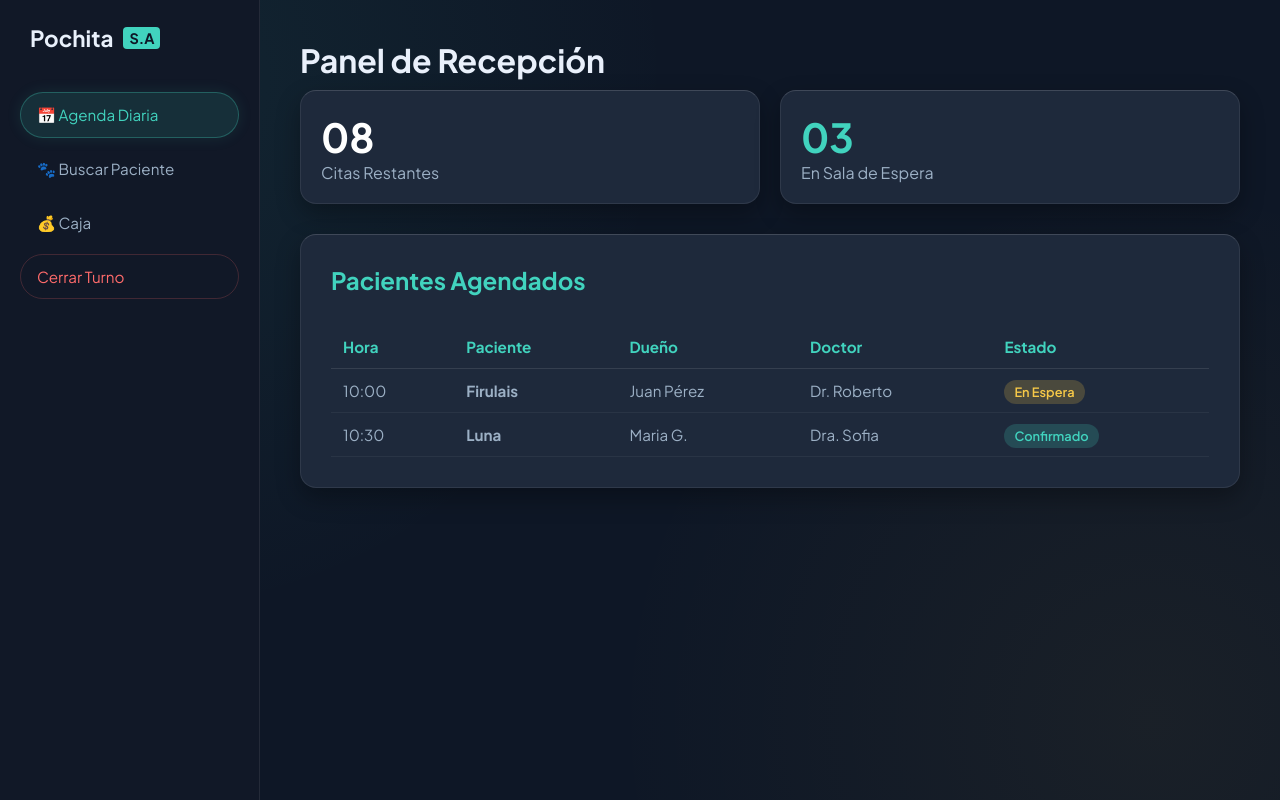
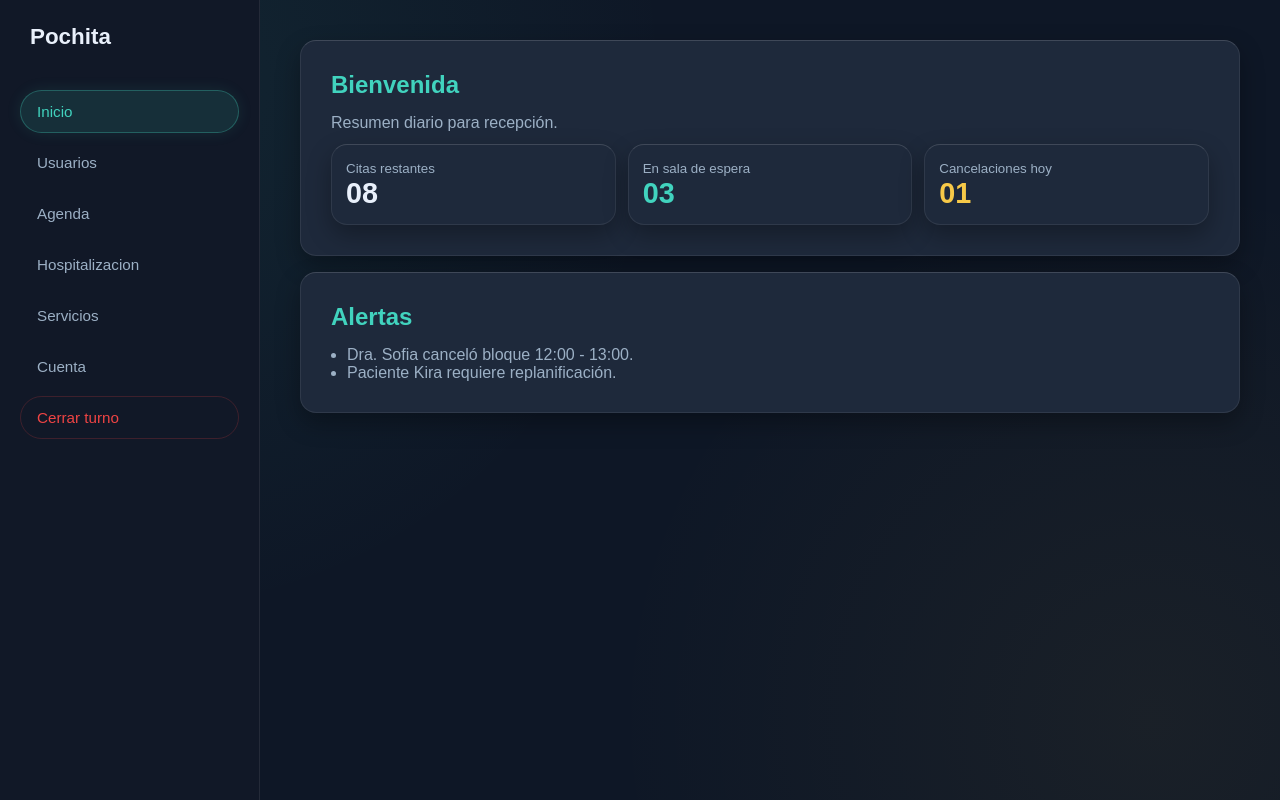
Before and after one commit to JdanFdez2002/Pochita-S.A, a Django app: template usuarios/templates/usuarios/recepcionista/dashboard.html in a window 1280 px wide. Run offline with Django 5.2, Linux system fonts and the light colour scheme; the template is opened without the code that fills it, so the values that code supplies are empty.

Commit message:
Dashboard recepcionista sistema principal listo

```diff
--- a/usuarios/static/usuarios/dashboard.css
+++ b/usuarios/static/usuarios/dashboard.css
@@ -44,9 +44,10 @@ body, html {
 }
 
 /* --- LAYOUT --- */
+.layout,
 .dashboard-wrapper {
     display: flex;
-    height: 100vh;
+    min-height: 100vh;
     overflow: hidden;
 }
 
@@ -73,6 +74,26 @@ body, html {
     gap: 10px;
 }
 
+.menu {
+    display: flex;
+    flex-direction: column;
+    gap: 8px;
+}
+
+.menu-link {
+    padding: 12px 16px;
+    color: var(--text-muted);
+    text-decoration: none;
+    border-radius: 50px;
+    transition: all 0.3s ease;
+    font-weight: 500;
+    border: 1px solid transparent;
+    display: flex;
+    align-items: center;
+    gap: 12px;
+    font-size: 0.95rem;
+}
+
 /* La pastilla "S.A" estilo tu logo */
 .brand span {
     background: var(--primary);
@@ -88,7 +109,8 @@ body, html {
     gap: 8px;
 }
 
-.nav-item {
+.nav-item,
+.menu-link {
     padding: 12px 16px;
     color: var(--text-muted);
     text-decoration: none;
@@ -103,7 +125,9 @@ body, html {
 }
 
 /* Estado Hover y Activo (Estilo Turquesa) */
-.nav-item:hover, .nav-item.active {
+.nav-item:hover, .nav-item.active,
+.menu-link:hover, .menu-link.is-active,
+.menu-link.active {
     background-color: rgba(65, 211, 190, 0.12); /* Fondo turquesa transparente */
     color: var(--primary);
     border-color: rgba(65, 211, 190, 0.3);
@@ -111,18 +135,26 @@ body, html {
 }
 
 /* Botón de volver abajo */
-.nav-item.logout {
+.nav-item.logout,
+.menu-link.logout {
     margin-top: auto;
     color: #ef4444;
     border-color: rgba(239, 68, 68, 0.2);
 }
-.nav-item.logout:hover {
+.nav-item.logout:hover,
+.menu-link.logout:hover {
     background-color: rgba(239, 68, 68, 0.1);
 }
 
 /* --- 2. CONTENIDO (DERECHA) --- */
 .main-content {
     flex-grow: 1;
+    padding: 40px;
+    overflow-y: auto;
+}
+
+.content {
+    flex: 1;
     padding: 40px;
     overflow-y: auto;
 }
@@ -147,7 +179,8 @@ body, html {
     animation: fadeIn 0.4s ease;
 }
 
-.dashboard-section.active {
+.dashboard-section.active,
+.dashboard-section.is-active {
     display: block;
 }
 
@@ -174,6 +207,20 @@ body, html {
     to { opacity: 1; transform: translateY(0); }
 }
 
+/* --- RECEPCIONISTA (helpers) --- */
+.recep-hero { margin-bottom: 24px; }
+.recep-hero .pill {
+    background: rgba(65, 211, 190, 0.15);
+    border: 1px solid rgba(65, 211, 190, 0.3);
+    color: #41d3be;
+    display: inline-flex;
+    padding: 6px 12px;
+    border-radius: 999px;
+    font-weight: 700;
+}
+.recep-hero h1 { margin: 10px 0 6px; color: #fff; }
+.recep-hero p { color: var(--text-muted); margin: 0; }
+
 /* Responsive */
 @media (max-width: 768px) {
     .sidebar { display: none; }
--- a/usuarios/templates/usuarios/recepcionista/dashboard.html
+++ b/usuarios/templates/usuarios/recepcionista/dashboard.html
@@ -1,146 +1,40 @@
+{% extends "usuarios/base.html" %}
 {% load static %}
-<!DOCTYPE html>
-<html lang="es">
-<head>
-    <meta charset="UTF-8">
-    <meta name="viewport" content="width=device-width, initial-scale=1.0">
-    <title>Recepción | Pochita S.A</title>
 
-    <link rel="preconnect" href="https://fonts.googleapis.com">
-    <link rel="preconnect" href="https://fonts.gstatic.com" crossorigin>
-    <link href="https://fonts.googleapis.com/css2?family=Plus+Jakarta+Sans:wght@400;600;700&display=swap" rel="stylesheet">
+{% block title %}Recepcionista | Pochita S.A{% endblock %}
 
-    <link rel="stylesheet" href="{% static 'usuarios/dashboard.css' %}">
+{% block sidebar_menu %}
+    <a href="#" class="menu-link is-active" data-target="sec-inicio">Inicio</a>
+    <a href="#" class="menu-link" data-target="sec-usuarios">Usuarios</a>
+    <a href="#" class="menu-link" data-target="sec-agenda">Agenda</a>
+    <a href="#" class="menu-link" data-target="sec-hosp">Hospitalizacion</a>
+    <a href="#" class="menu-link" data-target="sec-servicios">Servicios</a>
+    <a href="#" class="menu-link" data-target="sec-cuenta">Cuenta</a>
+    <a href="/" class="menu-link logout">Cerrar turno</a>
+{% endblock %}
 
-    <style>
-        .table-responsive { width: 100%; overflow-x: auto; }
-        .recep-table { width: 100%; border-collapse: collapse; margin-top: 15px; font-size: 0.95rem; }
-        .recep-table th { text-align: left; padding: 12px; color: var(--primary); border-bottom: 1px solid rgba(255,255,255,0.1); }
-        .recep-table td { padding: 12px; border-bottom: 1px solid rgba(255,255,255,0.05); color: var(--text-muted); }
+{% block dashboard_content %}
+    <section id="sec-inicio" class="dashboard-section is-active">
+        {% include "usuarios/recepcionista/include/inicio.html" %}
+    </section>
 
-        .status-badge { padding: 4px 10px; border-radius: 20px; font-size: 0.8rem; font-weight: 600; }
-        .status-wait { background: rgba(247, 201, 72, 0.2); color: #f7c948; } /* Amarillo */
-        .status-ok { background: rgba(65, 211, 190, 0.2); color: #41d3be; }   /* Turquesa */
-    </style>
-</head>
-<body>
+    <section id="sec-usuarios" class="dashboard-section">
+        {% include "usuarios/recepcionista/include/usuarios.html" %}
+    </section>
 
-    <div class="dashboard-wrapper">
+    <section id="sec-agenda" class="dashboard-section">
+        {% include "usuarios/recepcionista/include/agenda.html" %}
+    </section>
 
-        <nav class="sidebar">
-            <div class="brand">
-                Pochita <span>S.A</span>
-            </div>
+    <section id="sec-hosp" class="dashboard-section">
+        {% include "usuarios/recepcionista/include/hospitalizacion.html" %}
+    </section>
 
-            <div class="nav-links">
-                <a href="#" class="nav-item active" data-target="sec-agenda">
-                    📅 Agenda Diaria
-                </a>
-                <a href="#" class="nav-item" data-target="sec-pacientes">
-                    🐾 Buscar Paciente
-                </a>
-                <a href="#" class="nav-item" data-target="sec-caja">
-                    💰 Caja
-                </a>
+    <section id="sec-servicios" class="dashboard-section">
+        {% include "usuarios/recepcionista/include/servicios.html" %}
+    </section>
 
-                <a href="/" class="nav-item logout" style="margin-top: auto; color: #ff6b6b; border-color: rgba(255,107,107,0.2);">
-                    Cerrar Turno
-                </a>
-            </div>
-        </nav>
-
-        <main class="main-content">
-
-            <h1 class="header-title">Panel de Recepción</h1>
-
-            <section id="sec-agenda" class="dashboard-section active">
-
-                <div style="display: grid; grid-template-columns: repeat(auto-fit, minmax(200px, 1fr)); gap: 20px; margin-bottom: 30px;">
-                    <div class="card" style="padding: 20px;">
-                        <h2 style="margin:0; font-size: 2.5rem; color: #fff;">08</h2>
-                        <span style="color: var(--text-muted);">Citas Restantes</span>
-                    </div>
-                    <div class="card" style="padding: 20px;">
-                        <h2 style="margin:0; font-size: 2.5rem; color: var(--primary);">03</h2>
-                        <span style="color: var(--text-muted);">En Sala de Espera</span>
-                    </div>
-                </div>
-
-                <div class="card">
-                    <h2>Pacientes Agendados</h2>
-                    <div class="table-responsive">
-                        <table class="recep-table">
-                            <thead>
-                                <tr>
-                                    <th>Hora</th>
-                                    <th>Paciente</th>
-                                    <th>Dueño</th>
-                                    <th>Doctor</th>
-                                    <th>Estado</th>
-                                </tr>
-                            </thead>
-                            <tbody>
-                                <tr>
-                                    <td>10:00</td>
-                                    <td><strong>Firulais</strong></td>
-                                    <td>Juan Pérez</td>
-                                    <td>Dr. Roberto</td>
-                                    <td><span class="status-badge status-wait">En Espera</span></td>
-                                </tr>
-                                <tr>
-                                    <td>10:30</td>
-                                    <td><strong>Luna</strong></td>
-                                    <td>Maria G.</td>
-                                    <td>Dra. Sofia</td>
-                                    <td><span class="status-badge status-ok">Confirmado</span></td>
-                                </tr>
-                            </tbody>
-                        </table>
-                    </div>
-                </div>
-            </section>
-
-            <section id="sec-pacientes" class="dashboard-section">
-                <div class="card">
-                    <h2>Buscar Paciente</h2>
-                    <p style="color: var(--text-muted); margin-bottom: 15px;">Busca por nombre, RUT o chip.</p>
-
-                    <input type="text" placeholder="Escribe aquí..."
-                           style="width: 100%; padding: 12px; background: rgba(255,255,255,0.05); border: 1px solid var(--stroke); color: white; border-radius: 8px;">
-
-                    <br><br>
-                    </div>
-            </section>
-
-            <section id="sec-caja" class="dashboard-section">
-                <div class="card">
-                    <h2>Caja y Facturación</h2>
-                    <p style="color: var(--text-muted);">Módulo de pagos en desarrollo.</p>
-                </div>
-            </section>
-
-        </main>
-
-    </div>
-
-    <script>
-        document.addEventListener('DOMContentLoaded', () => {
-            const links = document.querySelectorAll('.nav-item[data-target]');
-            const sections = document.querySelectorAll('.dashboard-section');
-
-            links.forEach(link => {
-                link.addEventListener('click', (e) => {
-                    e.preventDefault();
-                    // Reset
-                    links.forEach(l => l.classList.remove('active'));
-                    sections.forEach(s => s.classList.remove('active'));
-                    // Activar
-                    link.classList.add('active');
-                    const target = document.getElementById(link.dataset.target);
-                    if(target) target.classList.add('active');
-                });
-            });
-        });
-    </script>
-</body>
-</html>
+    <section id="sec-cuenta" class="dashboard-section">
+        {% include "usuarios/recepcionista/include/cuenta.html" %}
+    </section>
+{% endblock %}
--- /dev/null
+++ b/usuarios/templates/usuarios/recepcionista/include/agenda.html
@@ -0,0 +1,65 @@
+<div class="card" style="margin-bottom: 16px;">
+    <h2>Agenda</h2>
+    <div style="display:grid; grid-template-columns: repeat(auto-fit, minmax(220px,1fr)); gap:12px;">
+        <input class="input-lite" placeholder="Filtrar por veterinario">
+        <input class="input-lite" placeholder="Filtrar por horario">
+        <input class="input-lite" placeholder="Paciente / Cliente">
+    </div>
+    <div style="margin-top:12px; display:flex; gap:8px; flex-wrap:wrap;">
+        <button class="btn-small btn-primary-lite" type="button">Agendar cita</button>
+        <button class="btn-small btn-ghost" type="button">Replanificar cita</button>
+        <button class="btn-small btn-ghost" type="button">Cancelar cita</button>
+    </div>
+</div>
+
+<div class="card">
+    <h3 style="margin-top:0;">Citas del día</h3>
+    <div class="table-responsive">
+        <table class="recep-table">
+            <thead>
+                <tr>
+                    <th>Hora</th>
+                    <th>Paciente</th>
+                    <th>Dueno</th>
+                    <th>Veterinario</th>
+                    <th>Estado</th>
+                    <th>Accion</th>
+                </tr>
+            </thead>
+            <tbody>
+                <tr>
+                    <td>10:00</td>
+                    <td>Firulais</td>
+                    <td>Juan Perez</td>
+                    <td>Dr. Roberto</td>
+                    <td><span class="status-badge status-wait">En espera</span></td>
+                    <td><button class="btn-small btn-ghost">Cancelar</button></td>
+                </tr>
+                <tr>
+                    <td>10:30</td>
+                    <td>Luna</td>
+                    <td>Maria G.</td>
+                    <td>Dra. Sofia</td>
+                    <td><span class="status-badge status-ok">Confirmado</span></td>
+                    <td><button class="btn-small btn-ghost">Replanificar</button></td>
+                </tr>
+            </tbody>
+        </table>
+    </div>
+</div>
+
+<div class="card" style="margin-top: 16px;">
+    <h3 style="margin-top:0;">Horas libres y por veterinario</h3>
+    <div style="display:grid; grid-template-columns: repeat(auto-fit, minmax(200px, 1fr)); gap:12px;">
+        <div class="card" style="padding:12px;">
+            <small style="color:var(--text-muted);">Por veterinario</small>
+            <div class="slot free" style="margin-top:8px;">09:00 - Libre (Sofia)</div>
+            <div class="slot free">12:00 - Libre (Jose)</div>
+        </div>
+        <div class="card" style="padding:12px;">
+            <small style="color:var(--text-muted);">Horas libres en general</small>
+            <div class="slot free" style="margin-top:8px;">11:30 - Primer vete disponible</div>
+            <div class="slot free">16:00 - Primer vete disponible</div>
+        </div>
+    </div>
+</div>
--- /dev/null
+++ b/usuarios/templates/usuarios/recepcionista/include/cuenta.html
@@ -0,0 +1,15 @@
+<div class="card" style="margin-bottom: 16px;">
+    <h2>Perfil</h2>
+    <div class="form-inline" style="margin-bottom: 10px;">
+        <input class="input-lite" placeholder="Nombre">
+        <input class="input-lite" placeholder="Correo">
+        <input class="input-lite" placeholder="Telefono">
+    </div>
+    <button class="btn-small btn-primary-lite" type="button">Guardar cambios</button>
+</div>
+
+<div class="card">
+    <h3 style="margin-top:0;">Cerrar sesión</h3>
+    <p style="color:var(--text-muted); margin-bottom: 10px;">Cierra tu sesión de recepcionista.</p>
+    <a href="/" class="btn-small btn-primary-lite">Cerrar turno</a>
+</div>
--- a/usuarios/templates/usuarios/recepcionista/include/ejemplo1.html
+++ /dev/null
@@ -1 +0,0 @@
-Contenido de "Ejemplo 1" de la dashboard recepcionista
--- a/usuarios/templates/usuarios/recepcionista/include/ejemplo2.html
+++ /dev/null
@@ -1 +0,0 @@
-Contenido de "Ejemplo 2" de la dashboard recepcionista
--- a/usuarios/templates/usuarios/recepcionista/include/ejemplo3.html
+++ /dev/null
@@ -1 +0,0 @@
-Contenido de "Ejemplo 3" de la dashboard recepcionista
--- /dev/null
+++ b/usuarios/templates/usuarios/recepcionista/include/hospitalizacion.html
@@ -0,0 +1,53 @@
+<div class="card" style="margin-bottom: 16px;">
+    <h2>Hospitalizacion</h2>
+    <p style="color:var(--text-muted);">Estado actual y operaciones.</p>
+</div>
+
+<div class="card" style="margin-bottom: 16px;">
+    <h3 style="margin-top:0;">Lista de pacientes hospitalizados</h3>
+    <div class="table-responsive">
+        <table class="recep-table">
+            <thead>
+                <tr>
+                    <th>Paciente</th>
+                    <th>Dueno</th>
+                    <th>Estado</th>
+                    <th>Accion</th>
+                </tr>
+            </thead>
+            <tbody>
+                <tr>
+                    <td>Rocky</td>
+                    <td>Carlos S.</td>
+                    <td><span class="status-badge status-ok">Estable</span></td>
+                    <td><button class="btn-small btn-ghost">Ver</button></td>
+                </tr>
+                <tr>
+                    <td>Luna</td>
+                    <td>Maria G.</td>
+                    <td><span class="status-badge status-wait">Observacion</span></td>
+                    <td><button class="btn-small btn-ghost">Ver</button></td>
+                </tr>
+            </tbody>
+        </table>
+    </div>
+</div>
+
+<div class="card" style="margin-bottom: 16px;">
+    <h3 style="margin-top:0;">Ingresar paciente</h3>
+    <div class="form-inline" style="margin-bottom: 10px;">
+        <input class="input-lite" placeholder="Paciente">
+        <input class="input-lite" placeholder="Dueno">
+        <input class="input-lite" placeholder="Motivo/Notas">
+    </div>
+    <button class="btn-small btn-primary-lite" type="button">Ingresar</button>
+</div>
+
+<div class="card">
+    <h3 style="margin-top:0;">Dar de alta</h3>
+    <div class="form-inline" style="margin-bottom: 10px;">
+        <input class="input-lite" placeholder="Paciente">
+        <input class="input-lite" placeholder="Veterinario responsable">
+    </div>
+    <button class="btn-small btn-primary-lite" type="button">Confirmar alta</button>
+</div>
--- /dev/null
+++ b/usuarios/templates/usuarios/recepcionista/include/inicio.html
@@ -0,0 +1,26 @@
+<div class="card" style="margin-bottom: 16px;">
+    <h2>Bienvenida</h2>
+    <p style="color: var(--text-muted);">Resumen diario para recepción.</p>
+    <div style="display:grid; grid-template-columns: repeat(auto-fit, minmax(180px,1fr)); gap:12px; margin-top: 12px;">
+        <div class="card" style="padding:14px;">
+            <small style="color:var(--text-muted);">Citas restantes</small>
+            <div style="font-size:1.8rem; font-weight:700;">08</div>
+        </div>
+        <div class="card" style="padding:14px;">
+            <small style="color:var(--text-muted);">En sala de espera</small>
+            <div style="font-size:1.8rem; font-weight:700; color:var(--primary);">03</div>
+        </div>
+        <div class="card" style="padding:14px;">
+            <small style="color:var(--text-muted);">Cancelaciones hoy</small>
+            <div style="font-size:1.8rem; font-weight:700; color:#f7c948;">01</div>
+        </div>
+    </div>
+</div>
+
+<div class="card">
+    <h2>Alertas</h2>
+    <ul style="margin:12px 0 0; padding-left:16px; color:var(--text-muted);">
+        <li>Dra. Sofia canceló bloque 12:00 - 13:00.</li>
+        <li>Paciente Kira requiere replanificación.</li>
+    </ul>
+</div>
--- /dev/null
+++ b/usuarios/templates/usuarios/recepcionista/include/servicios.html
@@ -0,0 +1,32 @@
+<div class="card">
+    <h2>Servicios (solo lectura)</h2>
+    <p style="color:var(--text-muted); margin-bottom: 12px;">Catálogo visible para informar a clientes.</p>
+    <div class="table-responsive">
+        <table class="recep-table">
+            <thead>
+                <tr>
+                    <th>Servicio</th>
+                    <th>Descripcion</th>
+                    <th>Precio ref.</th>
+                </tr>
+            </thead>
+            <tbody>
+                <tr>
+                    <td>Consulta general</td>
+                    <td>Chequeo y evaluación inicial.</td>
+                    <td>$20.000</td>
+                </tr>
+                <tr>
+                    <td>Vacunacion</td>
+                    <td>Esquema completo según especie.</td>
+                    <td>$18.000</td>
+                </tr>
+                <tr>
+                    <td>Hospitalizacion</td>
+                    <td>Cuidados y monitoreo 24/7.</td>
+                    <td>$45.000/día</td>
+                </tr>
+            </tbody>
+        </table>
+    </div>
+</div>
--- /dev/null
+++ b/usuarios/templates/usuarios/recepcionista/include/usuarios.html
@@ -0,0 +1,98 @@
+<div class="card" style="margin-bottom: 16px;">
+    <h2>Listar usuarios</h2>
+    <div style="display: grid; grid-template-columns: repeat(auto-fit, minmax(220px, 1fr)); gap: 12px; margin-bottom: 12px;">
+        <input class="input-lite" placeholder="Nombre">
+        <input class="input-lite" placeholder="Correo">
+        <input class="input-lite" placeholder="Mascota">
+    </div>
+    <div class="table-responsive">
+        <table class="recep-table">
+            <thead>
+                <tr>
+                    <th>Cliente</th>
+                    <th>Correo</th>
+                    <th>Mascota</th>
+                    <th>Accion</th>
+                </tr>
+            </thead>
+            <tbody>
+                <tr>
+                    <td>Paula Diaz</td>
+                    <td>paula@correo.cl</td>
+                    <td>Loki (Caniche)</td>
+                    <td><button class="btn-small btn-ghost">Ver</button></td>
+                </tr>
+                <tr>
+                    <td>Carlos Silva</td>
+                    <td>carlos@correo.cl</td>
+                    <td>Kira (Labrador)</td>
+                    <td><button class="btn-small btn-ghost">Ver</button></td>
+                </tr>
+            </tbody>
+        </table>
+    </div>
+</div>
+
+<div class="card">
+    <h2>Perfil de usuario</h2>
+    <div style="display:grid; grid-template-columns: 260px 1fr; gap:14px; align-items: start;">
+        <div style="border:1px solid var(--border); border-radius:12px; padding:12px;">
+            <h3 style="margin-top:0;">Datos del cliente</h3>
+            <p style="color:var(--text-muted); margin: 6px 0;">Nombre: <strong>Paula Diaz</strong></p>
+            <p style="color:var(--text-muted); margin: 6px 0;">Correo: paula@correo.cl</p>
+            <p style="color:var(--text-muted); margin: 6px 0;">Telefono: +56 9 5555 1111</p>
+        </div>
+        <div style="border:1px solid var(--border); border-radius:12px; padding:12px;">
+            <h3 style="margin-top:0;">Mascotas</h3>
+            <div class="table-responsive">
+                <table class="recep-table">
+                    <thead>
+                        <tr>
+                            <th>Mascota</th>
+                            <th>Raza</th>
+                            <th>Acciones</th>
+                        </tr>
+                    </thead>
+                    <tbody>
+                        <tr>
+                            <td>Loki</td>
+                            <td>Caniche</td>
+                            <td>
+                                <button class="btn-small btn-ghost">Registrar</button>
+                                <button class="btn-small btn-ghost">Editar</button>
+                                <button class="btn-small btn-ghost">Eliminar</button>
+                                <button class="btn-small btn-primary-lite">Ficha</button>
+                            </td>
+                        </tr>
+                        <tr>
+                            <td>Kira</td>
+                            <td>Labrador</td>
+                            <td>
+                                <button class="btn-small btn-ghost">Registrar</button>
+                                <button class="btn-small btn-ghost">Editar</button>
+                                <button class="btn-small btn-ghost">Eliminar</button>
+                                <button class="btn-small btn-primary-lite">Ficha</button>
+                            </td>
+                        </tr>
+                    </tbody>
+                </table>
+            </div>
+        </div>
+    </div>
+
+    <div style="margin-top:16px; display:grid; grid-template-columns: repeat(auto-fit, minmax(240px,1fr)); gap:12px;">
+        <div class="card" style="padding:14px;">
+            <h4 style="margin:0 0 6px;">Acciones rápidas</h4>
+            <div style="display:flex; flex-direction:column; gap:8px;">
+                <button class="btn-small btn-primary-lite">Agendar Cita</button>
+                <button class="btn-small btn-ghost">Replanificar Cita</button>
+                <button class="btn-small btn-ghost">Cancelar Cita</button>
+                <button class="btn-small btn-ghost">Historial de Citas</button>
+            </div>
+        </div>
+        <div class="card" style="padding:14px;">
+            <h4 style="margin:0 0 6px;">Ficha clínica (solo lectura)</h4>
+            <p style="color:var(--text-muted); margin:0;">Vacunas al día, alergia a penicilina, última visita 2024-11-02.</p>
+        </div>
+    </div>
+</div>
```
Also changed, not shown: usuarios/templates/usuarios/recepcionista/include/busqueda.html (deleted, +0 -116 lines).
